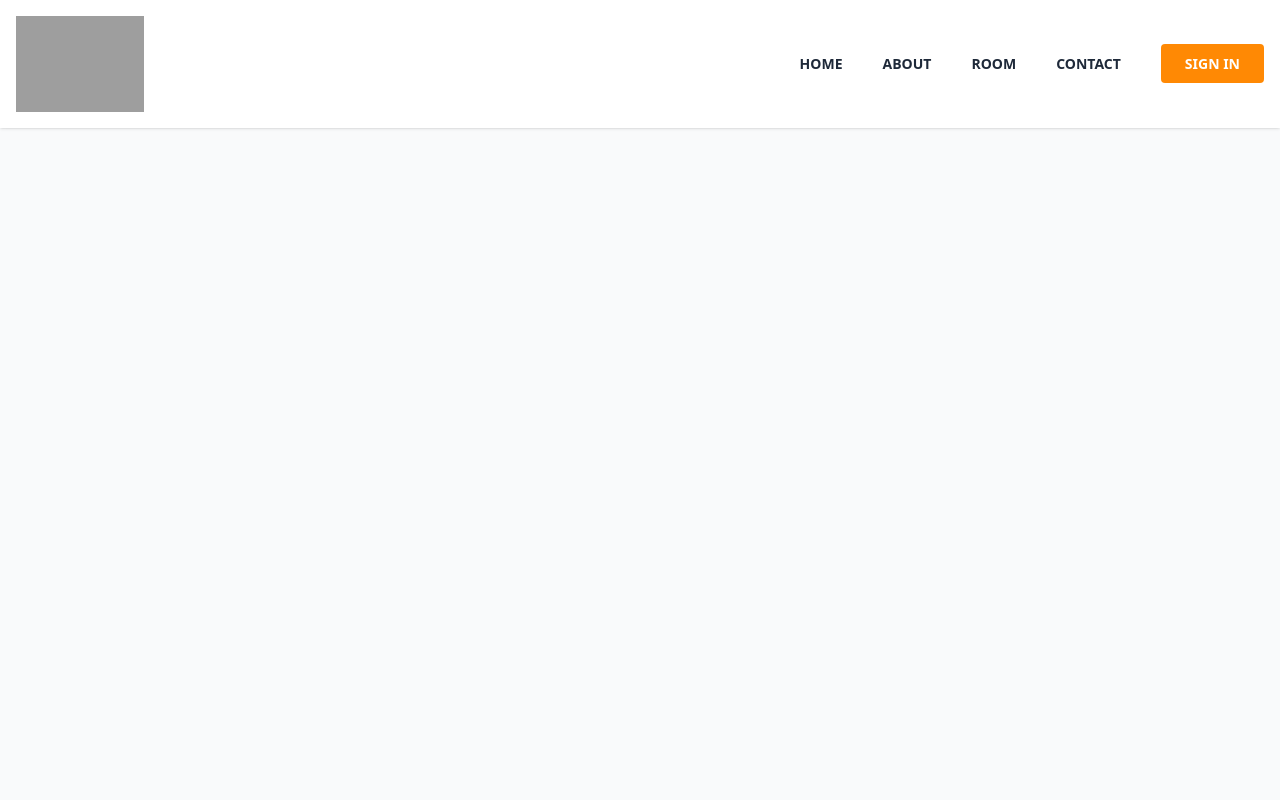
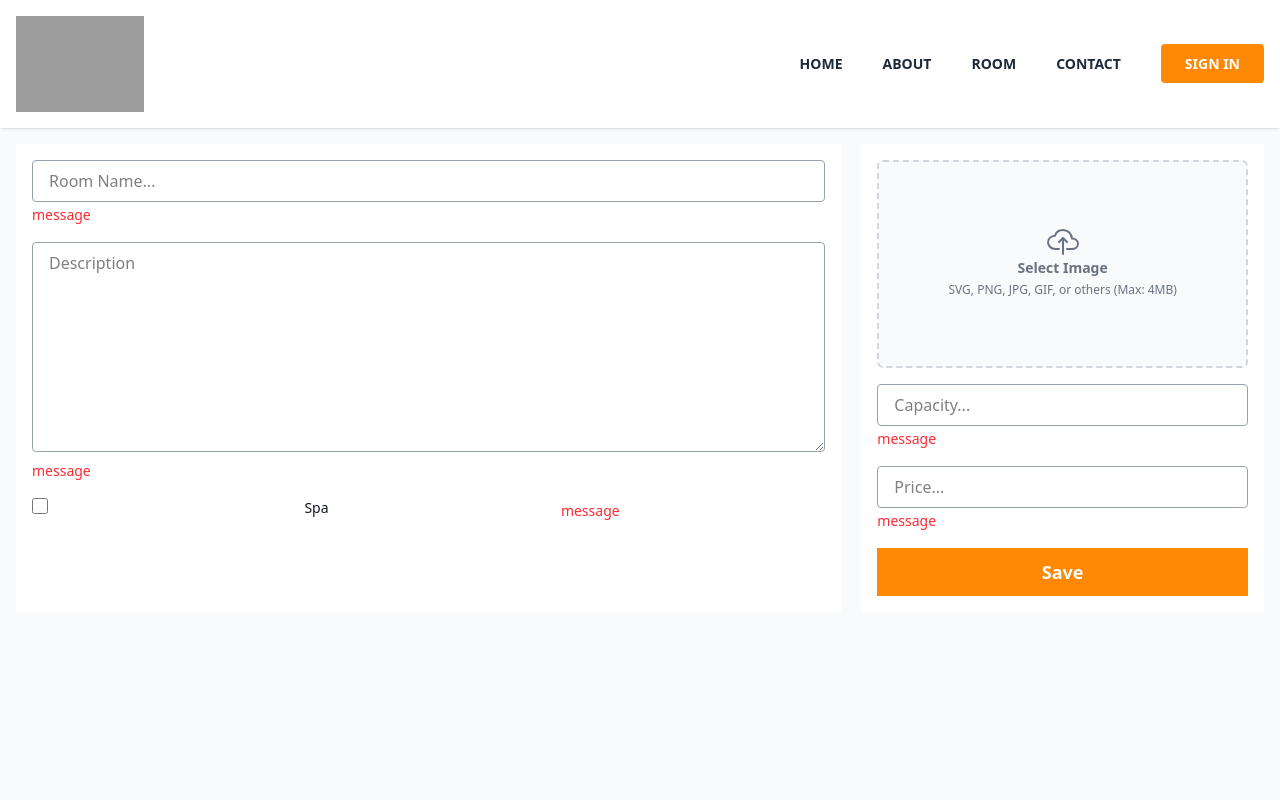
Before and after one commit to fikalalif/santaication, a Next.js app: page /admin/room/create in a window 1280 px wide. Shown: the top 800 px of the page. Built offline with nearby package versions, Linux system fonts and the light colour scheme; no server answers; grey boxes are pictures that could not be loaded.

Commit message:
add: create room

```diff
--- a/app/admin/room/create/page.tsx
+++ b/app/admin/room/create/page.tsx
@@ -1,8 +1,11 @@
-import React from 'react'
+import CreateFrom from "@/components/admin/room/create-form"
+
 
 const CreateRoomPage = () => {
   return (
-    <div className='max-w-screen-xl px-4 py-16 mt-10 mx-auto'>CreateRoomPage</div>
+    <div className='max-w-screen-xl px-4 py-16 mt-20 mx-auto'>
+        <CreateFrom/>
+    </div>
   )
 }
 
--- a/components/admin/room/create-form.tsx
+++ b/components/admin/room/create-form.tsx
@@ -1,4 +1,4 @@
-import React from "react";
+import { IoCloudUploadOutline } from "react-icons/io5";
 
 const CreateFrom = () => {
   return (
@@ -10,13 +10,89 @@
               type="text"
               name="name"
               className="py-2 px-4 rounded-sm border border-gray-400 w-full"
+              placeholder="Room Name..."
             />
             <div aria-live="polite" aria-atomic="true">
               <span className="text-sm text-red-500 mt-2">message</span>
             </div>
           </div>
+
+          <div className="mb-4">
+            <textarea
+              name="description"
+              rows={8}
+              className="py-2 px-4 rounded-sm border border-gray-400 w-full"
+              placeholder="Description"
+            ></textarea>
+            <div aria-live="polite" aria-atomic="true">
+              <span className="text-sm text-red-500 mt-2">message</span>
+            </div>
+          </div>
+
+          <div className="mb-4 grid md:grid-cols-3">
+            <input
+              type="checkbox"
+              name="amenities"
+              className="w-4 h-4 text-blue-600 bg-gray-100 border-gray-300 rounded"
+            />
+            <label className="ms-2 text-sm font-medium text-gray-900 capitalize">
+              Spa
+            </label>
+            <div aria-live="polite" aria-atomic="true">
+              <span className="text-sm text-red-500 mt-2">message</span>
+            </div>
+          </div>
         </div>
-        <div className="col-span-4 bg-white p-4"></div>
+        <div className="col-span-4 bg-white p-4">
+          <label
+            htmlFor="input-file"
+            className="flex flex-col mb-4 items-center justify-center aspect-video
+        border-2 border-gray-300 border-dashed rounded-md cursor-pointer bg-gray-50 relative"
+          >
+            <div className="flex flex-col items-center justify-center text-gray-500 pt-5 pb-6 z-10">
+              <div className="flex flex-col items-center justify-center">
+                <IoCloudUploadOutline className="size-8" />
+                <p className="mb-1 text-sm font-bold">Select Image</p>
+                <p className="text-xs">
+                  SVG, PNG, JPG, GIF, or others (Max: 4MB)
+                </p>
+              </div>
+            </div>
+            <input type="file" id="input-file" className="hidden" />
+          </label>
+
+          <div className="mb-4">
+            <input
+              type="text"
+              name="capacity"
+              className="py-2 px-4 rounded-sm border border-gray-400 w-full"
+              placeholder="Capacity..."
+            />
+            <div aria-live="polite" aria-atomic="true">
+              <span className="text-sm text-red-500 mt-2">message</span>
+            </div>
+          </div>
+
+          <div className="mb-4">
+            <input
+              type="text"
+              name="price"
+              className="py-2 px-4 rounded-sm border border-gray-400 w-full"
+              placeholder="Price..."
+            />
+            <div aria-live="polite" aria-atomic="true">
+              <span className="text-sm text-red-500 mt-2">message</span>
+            </div>
+          </div>
+
+          <button
+            type="submit"
+            className="bg-orange-400 text-white w-full hover:bg-orange-500 py-2.5 px-6
+            md:px-10 text-lg font-semibold cursor-pointer"
+          >
+            Save
+          </button>
+        </div>
       </div>
     </form>
   );
```
